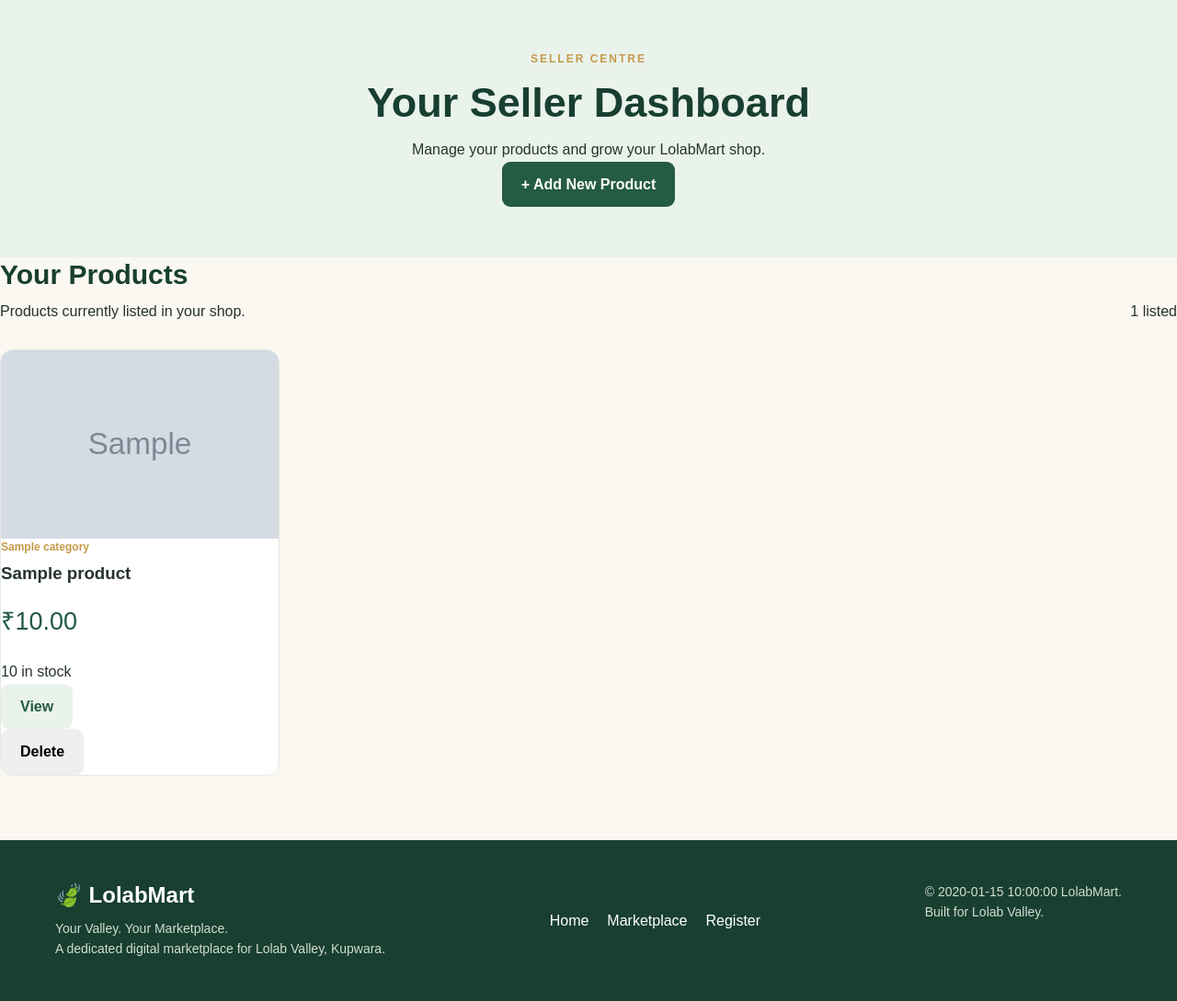
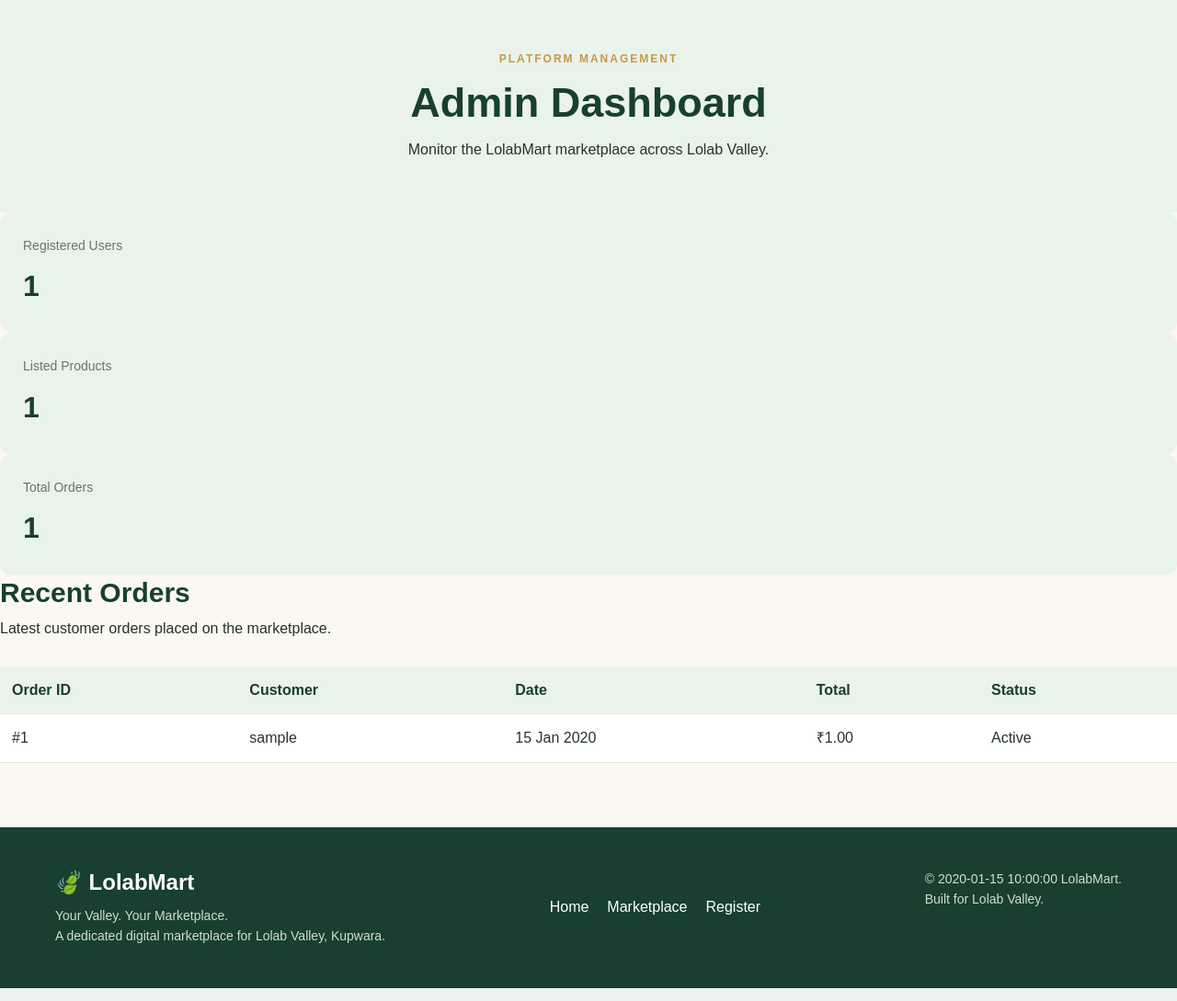
Before and after one commit to Xhkbasharat/lolabmart-ecommerce, a Python web app: template templates/admin_dashboard.html in a window 1280 px wide. Shown: the part 114-1203 px from the top of the page at 92% size. Run offline with Jinja, Linux system fonts and the light colour scheme; the template is opened without the code that fills it: most values are stand-ins (such as "Sample title", 1, 10 or a date in 2020); grey boxes marked "Sample" are stand-in pictures.

Commit message:
Update admin dashboard layout and content

```diff
--- a/templates/admin_dashboard.html
+++ b/templates/admin_dashboard.html
@@ -1,103 +1,79 @@
 {% extends "base.html" %}
 
-{% block title %}Seller Dashboard | LolabMart{% endblock %}
+{% block title %}Admin Dashboard | LolabMart{% endblock %}
 
 {% block content %}
 <section class="page-header">
     <div>
-        <p class="eyebrow">SELLER CENTRE</p>
-        <h1>Your Seller Dashboard</h1>
-        <p>Manage your products and grow your LolabMart shop.</p>
+        <p class="eyebrow">PLATFORM MANAGEMENT</p>
+        <h1>Admin Dashboard</h1>
+        <p>Monitor the LolabMart marketplace across Lolab Valley.</p>
     </div>
+</section>
 
-    <a href="{{ url_for('create_product') }}" class="btn btn-primary">
-        + Add New Product
-    </a>
+<section class="stats-grid">
+    <article class="stat-card">
+        <span class="stat-label">Registered Users</span>
+        <strong>{{ total_users }}</strong>
+    </article>
+
+    <article class="stat-card">
+        <span class="stat-label">Listed Products</span>
+        <strong>{{ total_products }}</strong>
+    </article>
+
+    <article class="stat-card">
+        <span class="stat-label">Total Orders</span>
+        <strong>{{ total_orders }}</strong>
+    </article>
 </section>
 
 <section class="dashboard-section">
     <div class="section-heading">
         <div>
-            <h2>Your Products</h2>
-            <p>Products currently listed in your shop.</p>
+            <h2>Recent Orders</h2>
+            <p>Latest customer orders placed on the marketplace.</p>
         </div>
-        <span class="count-badge">{{ products|length }} listed</span>
     </div>
 
-    {% if products %}
-        <div class="product-grid">
-            {% for product in products %}
-                <article class="product-card">
-                    <a href="{{ url_for('product_detail', product_id=product.id) }}"
-                       class="product-image-link">
-                        {% if product.image_url %}
-                            <img
-                                src="{{ product.image_url }}"
-                                alt="{{ product.name }}"
-                                class="product-image"
-                            >
-                        {% else %}
-                            <div class="product-image-placeholder">
-                                <span>No image available</span>
-                            </div>
-                        {% endif %}
-                    </a>
+    {% if recent_orders %}
+        <div class="table-wrapper">
+            <table class="data-table">
+                <thead>
+                    <tr>
+                        <th>Order ID</th>
+                        <th>Customer</th>
+                        <th>Date</th>
+                        <th>Total</th>
+                        <th>Status</th>
+                    </tr>
+                </thead>
 
-                    <div class="product-card-content">
-                        <p class="product-category">{{ product.category }}</p>
-
-                        <h3>
-                            <a href="{{ url_for('product_detail', product_id=product.id) }}">
-                                {{ product.name }}
-                            </a>
-                        </h3>
-
-                        <p class="product-price">
-                            ₹{{ "%.2f"|format(product.price) }}
-                        </p>
-
-                        <p class="product-stock">
-                            {% if product.stock > 0 %}
-                                {{ product.stock }} in stock
-                            {% else %}
-                                Out of stock
-                            {% endif %}
-                        </p>
-
-                        <div class="seller-product-actions">
-                            <a
-                                href="{{ url_for('product_detail', product_id=product.id) }}"
-                                class="btn btn-secondary"
-                            >
-                                View
-                            </a>
-
-                            <form
-                                method="POST"
-                                action="{{ url_for('delete_product', product_id=product.id) }}"
-                                onsubmit="return confirm('Are you sure you want to delete this product?');"
-                            >
-                                <input
-                                    type="hidden"
-                                    name="csrf_token"
-                                    value="{{ csrf_token() }}"
-                                >
-                                <button type="submit" class="btn btn-danger">
-                                    Delete
-                                </button>
-                            </form>
-                        </div>
-                    </div>
-                </article>
-            {% endfor %}
+                <tbody>
+                    {% for order in recent_orders %}
+                        <tr>
+                            <td>#{{ order.id }}</td>
+                            <td>
+                                {{ order.customer.username if order.customer else "Unknown" }}
+                            </td>
+                            <td>
+                                {{ order.created_at.strftime("%d %b %Y") }}
+                            </td>
+                            <td>₹{{ "%.2f"|format(order.total_amount) }}</td>
+                            <td>
+                                <span class="status-badge">
+                                    {{ order.status|title }}
+                                </span>
+                            </td>
+                        </tr>
+                    {% endfor %}
+                </tbody>
+            </table>
         </div>
     {% else %}
         <div class="empty-state">
-            <h3>Your shop is waiting for its first product.</h3>
-            <p>Add a product to start selling on LolabMart.</p>
-            <a href="{{ url_for('create_product') }}" class="btn btn-primary">
-                Add Your First Product
-            </a>
+            <h3>No orders yet</h3>
+            <p>Customer orders will appear here when they are placed.</p>
         </div>
     {% endif %}
 </section>
```
